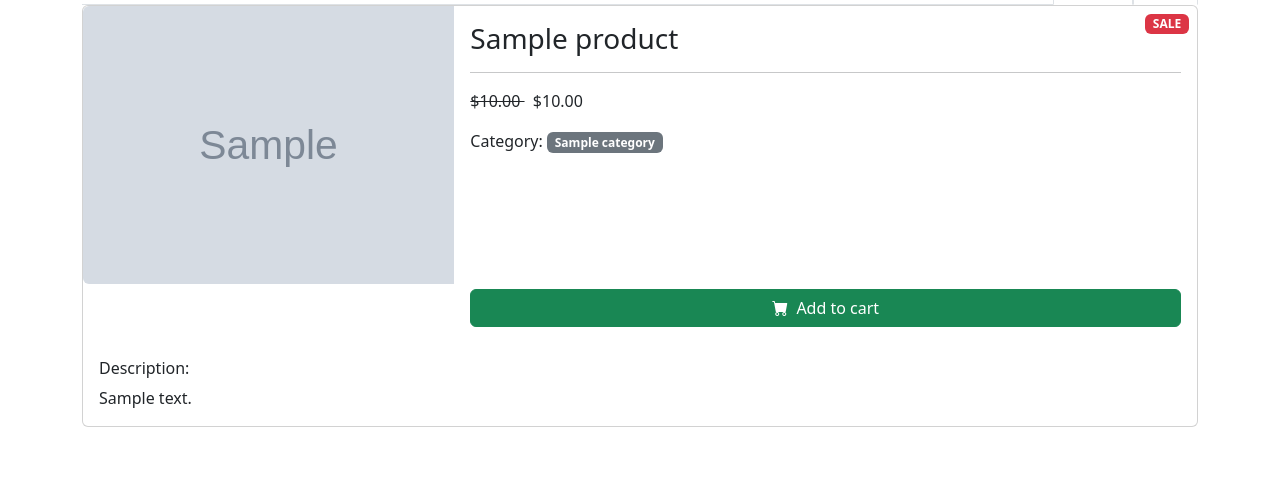
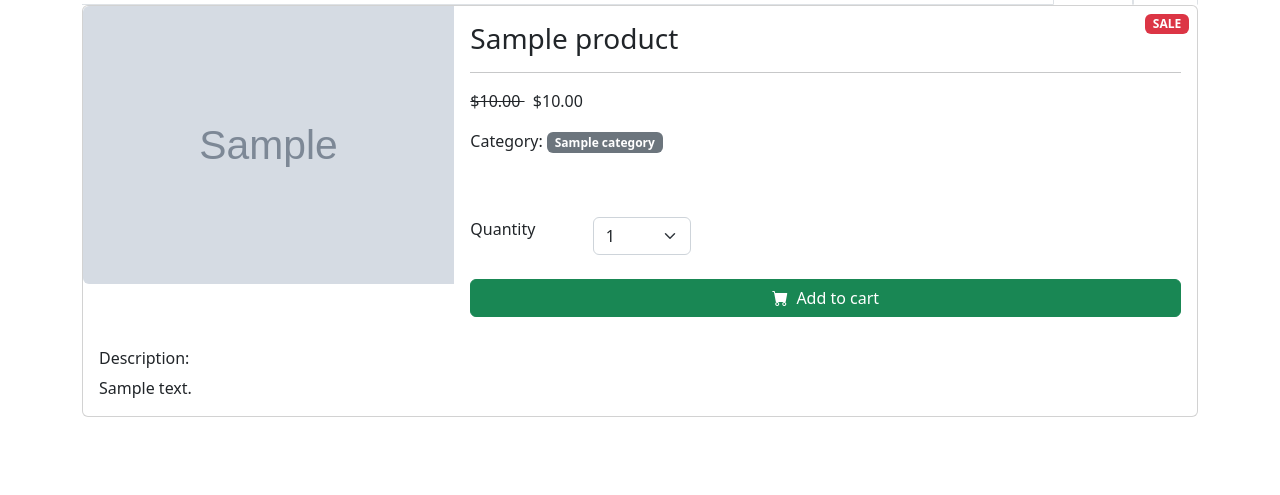
Before and after one commit to julkiea/Django-ecommerce-app, a Django app: page /product/1 in a window 1280 px wide. Shown: the part 117-612 px from the top of the page. Run offline with Django 5.2, Linux system fonts and the light colour scheme; tables that the repository leaves empty hold one stand-in row (values such as "Sample post"); grey boxes marked "Sample" are stand-in pictures; some libraries are stand-ins or nearby versions.

Commit message:
Add form that enables choosing quantity of product

```diff
--- a/website/templates/product.html
+++ b/website/templates/product.html
@@ -38,10 +38,23 @@
                 <p class="card-text">Category: <span class="badge text-bg-secondary">{{ product.category }}</span></p>
                 <br>
                 <br>
-                <br>
-                <br>
-                <br>
+                <div class = "row justify-content">
+                    <div class = "col-md-2">Quantity</div>
+                    <div class = "col-md-2">
+                <select class="form-select" id = "quantity_cart">
 
+                    <option value="1">1</option>
+                    <option value="2">2</option>
+                    <option value="3">3</option>
+                    <option value="4">4</option>
+                    <option value="5">5</option>
+                    <option value="6">6</option>
+                    <option value="7">7</option>
+                    <option value="8">8</option>
+                  </select>
+                </div>
+                </div>
+<br>
                 <div class="d-grid gap-2">
                     <button type="button" value = "{{ product.id }}" class="btn btn-success" id = "add_cart">
                         <i class="bi-cart-fill me-1">
```
